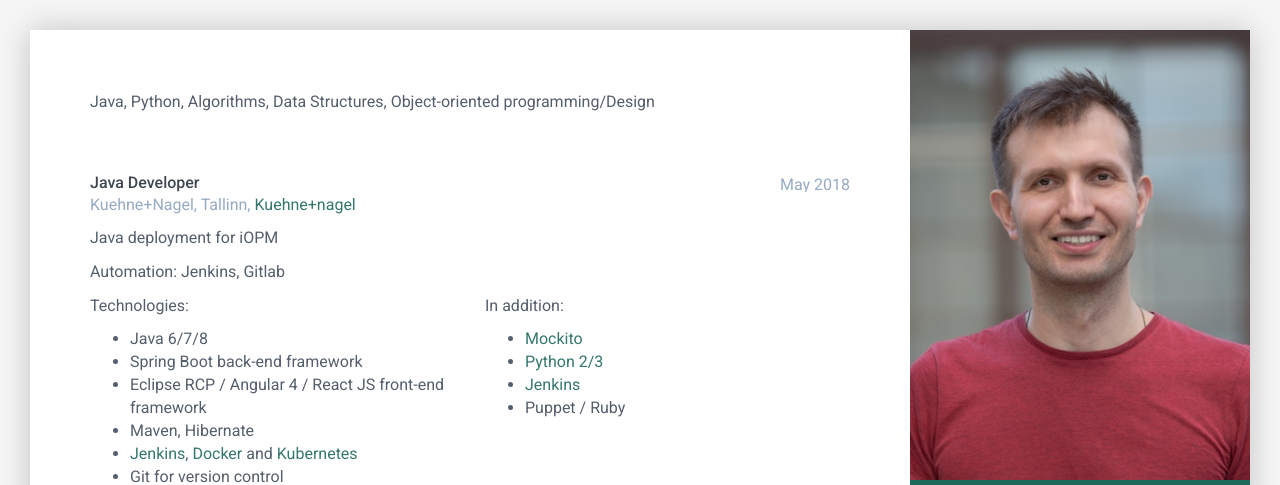
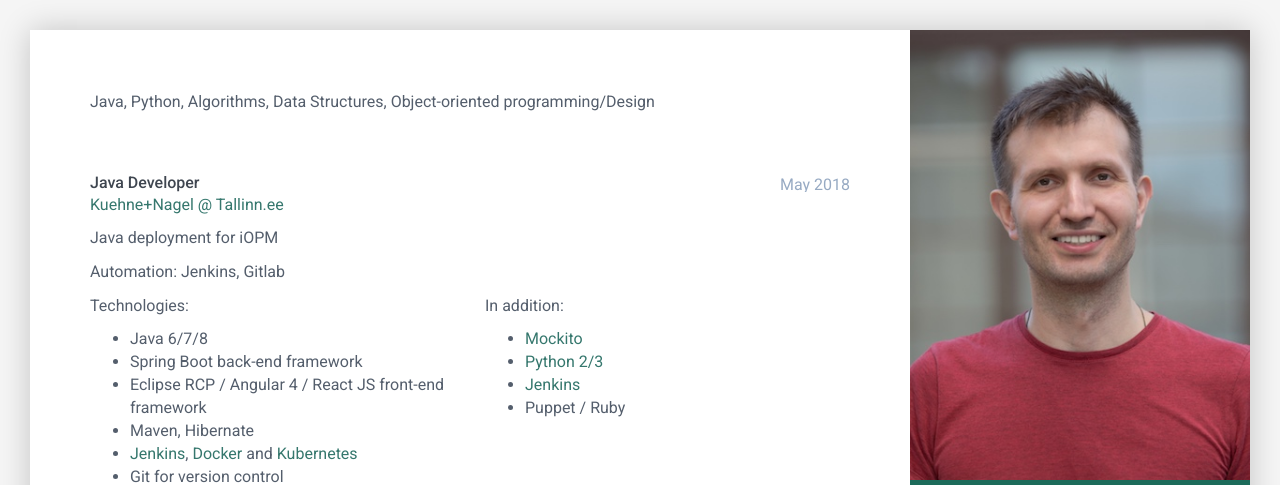
Before and after one commit to stden/stden.github.io, a website: page index.html in a window 1280 px wide. Shown: the top 485 px of the page. Drawn offline with Linux system fonts and the light colour scheme.

Commit message:
[!] Update link to Kuehne+Nagel @ Tallinn.ee

```diff
--- a/index.html
+++ b/index.html
@@ -97,7 +97,7 @@
                     <div class="time">May 2018</div>
                 </div>
                 <div class="company">
-                    Kuehne+Nagel, Tallinn, <a href="https://home.kuehne-nagel.com/">Kuehne+nagel</a>
+                    <a href="https://home.kuehne-nagel.com">Kuehne+Nagel @ Tallinn.ee</a>
                 </div>
             </div>
             <div class="details">
```
